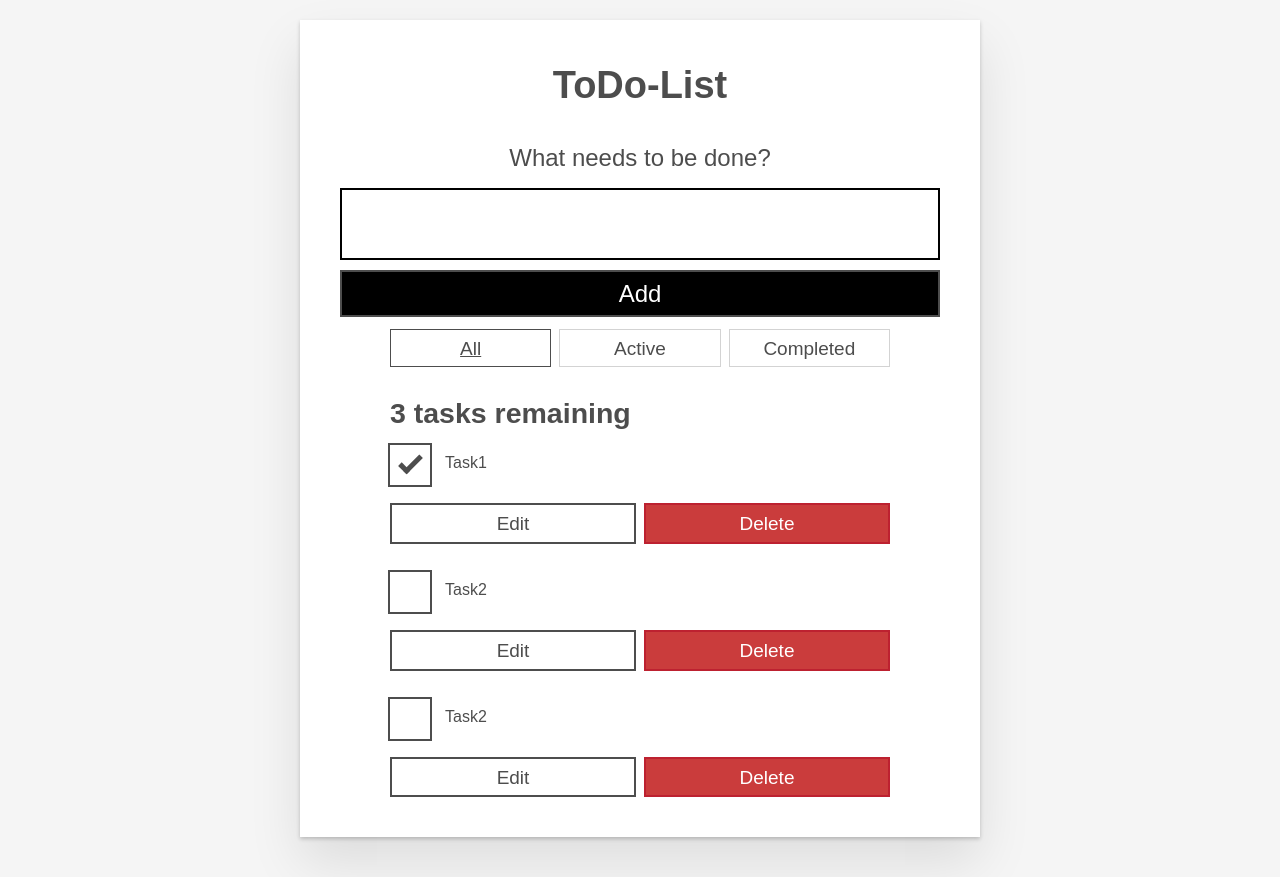
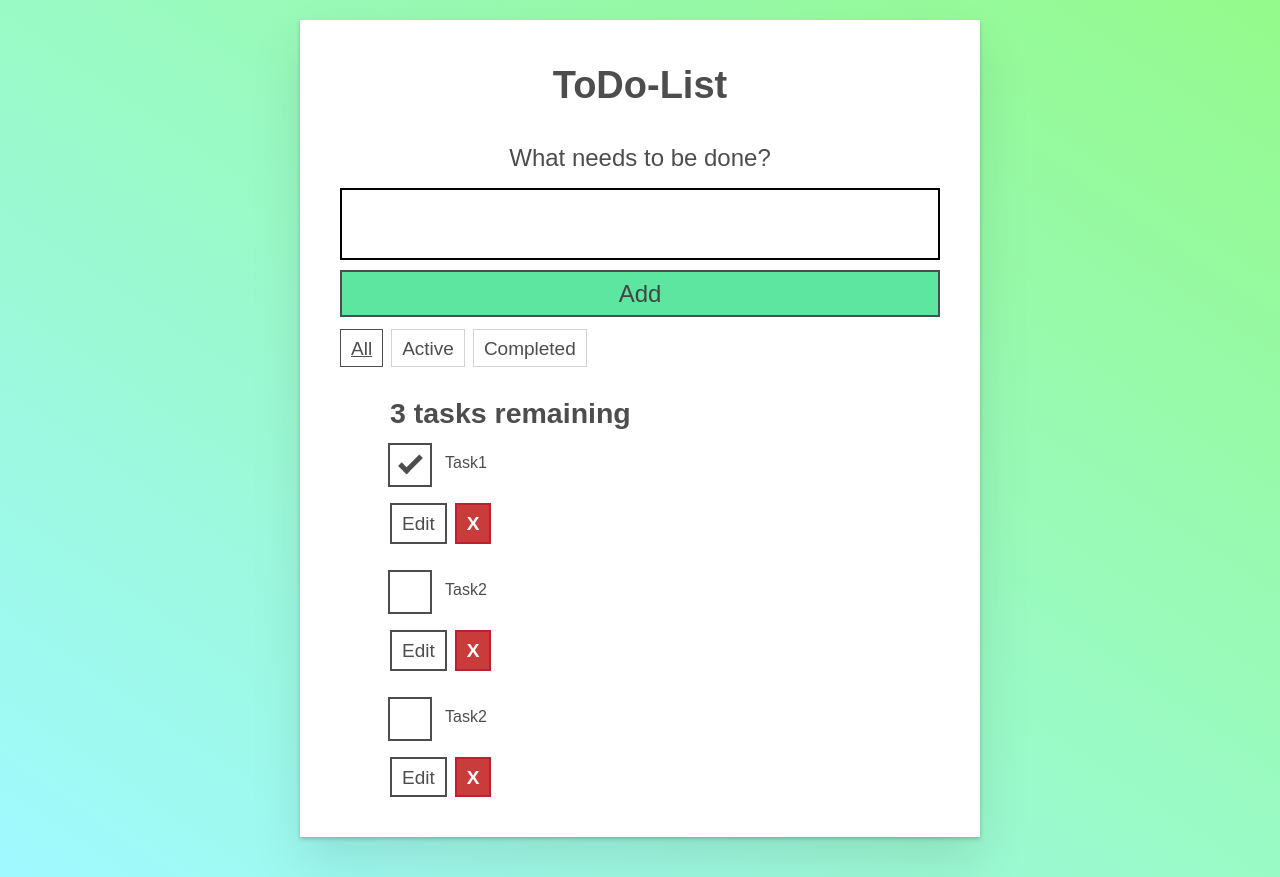
Before and after one commit to BellaMrx/ToDoList_React, a React (Create React App) app in the folder todo-list/: page / in a window 1280 px wide. Built offline with nearby package versions, Linux system fonts and the light colour scheme.

Commit message:
UD index.css .btn-group

```diff
--- a/todo-list/src/components/Form.js
+++ b/todo-list/src/components/Form.js
@@ -1,5 +1,4 @@
 import React, { useState } from "react";
-
 
 function Form(props) {
     // for user input and data updates
--- a/todo-list/src/components/Todo.js
+++ b/todo-list/src/components/Todo.js
@@ -9,20 +9,16 @@ function usePrevious(value) {
   return ref.current;
 }
 
+
 function Todo(props) {
     // for the user interface for editing the task
     const [isEditing, setEditing] = useState(false);
-
     // for editing via the user interface
     const [newName, setNewName] = useState("");
-
     // focus indicator for edit input
     const editFieldRef = useRef(null);
     const editButtonRef = useRef(null);
-
-
     const wasEditing = usePrevious(isEditing);
-
 
     function handleChange(e) {
         setNewName(e.target.value);
@@ -88,7 +84,7 @@ function Todo(props) {
               type="button"
               className="btn btn__danger"
               onClick={() => props.deleteTask(props.id)}>
-              Delete <span className="visually-hidden">{props.name}</span>
+              X <span className="visually-hidden">{props.name}</span>
             </button>
           </div>
         </div>
@@ -104,8 +100,6 @@ function Todo(props) {
         }
       }, [wasEditing, isEditing]);
 
-
-
       return <li className="todo">{isEditing ? editingTemplate : viewTemplate}</li>;
   }
 
--- a/todo-list/src/index.css
+++ b/todo-list/src/index.css
@@ -1,19 +1,3 @@
-/* old kann weg ?????!!!!!!!!!! */
-body {
-  margin: 0;
-  font-family: -apple-system, BlinkMacSystemFont, 'Segoe UI', 'Roboto', 'Oxygen',
-    'Ubuntu', 'Cantarell', 'Fira Sans', 'Droid Sans', 'Helvetica Neue',
-    sans-serif;
-  -webkit-font-smoothing: antialiased;
-  -moz-osx-font-smoothing: grayscale;
-}
-
-code {
-  font-family: source-code-pro, Menlo, Monaco, Consolas, 'Courier New',
-    monospace;
-}
-/* old kann weg ?????!!!!!!!!!! */
-
 /* RESETS */
 *,
 *::before,
@@ -26,6 +10,16 @@ code {
 }
 html {
   font: 62.5% / 1.15 sans-serif;
+}
+body {
+  width: 100%;
+  max-width: 68rem;
+  margin: 0 auto;
+  font:
+    1.6rem/1.25 Arial,
+    sans-serif;
+  background-image: linear-gradient(to bottom left, #94fa8b, #a0f9ff);
+  color: #4d4d4d;
 }
 h1,
 h2 {
@@ -69,16 +63,7 @@ input {
 input[type="text"] {
   border-radius: 0;
 }
-body {
-  width: 100%;
-  max-width: 68rem;
-  margin: 0 auto;
-  font:
-    1.6rem/1.25 Arial,
-    sans-serif;
-  background-color: #f5f5f5;
-  color: #4d4d4d;
-}
+
 @media screen and (min-width: 620px) {
   body {
     font-size: 1.9rem;
@@ -106,6 +91,7 @@ body {
   border-color: #4d4d4d;
 }
 .btn__danger {
+  font-weight: 900;
   color: #fff;
   background-color: #ca3c3c;
   border-color: #bd2130;
@@ -114,11 +100,11 @@ body {
   border-color: lightgrey;
 }
 .btn__primary {
-  color: #fff;
-  background-color: #000;
+  color: #444;
+  background-color: #5ce69f;
 }
 .btn-group {
-  display: flex;
+  display: inline-block;      /* block */
   justify-content: space-between;
 }
 .btn-group > * {
@@ -159,6 +145,7 @@ body {
     margin-top: 2.8rem;
   }
 }
+
 .stack-exception {
   margin-top: 1.2rem;
 }
@@ -240,13 +227,14 @@ body {
 }
 /* CHECKBOX STYLES */
 .c-cb {
+  width: 80%;             /* vorher nicht vorhanden */
   box-sizing: border-box;
   font-family: Arial, sans-serif;
   -webkit-font-smoothing: antialiased;
   font-weight: 400;
   font-size: 1.6rem;
   line-height: 1.25;
-  display: block;
+  display: inline-block;    /* block */
   position: relative;
   min-height: 44px;
   padding-left: 40px;
```
Also changed, not shown: todo-list/src/App.js (+0 -7 lines), 1 other file (tests, documents, lock files or other folders).
